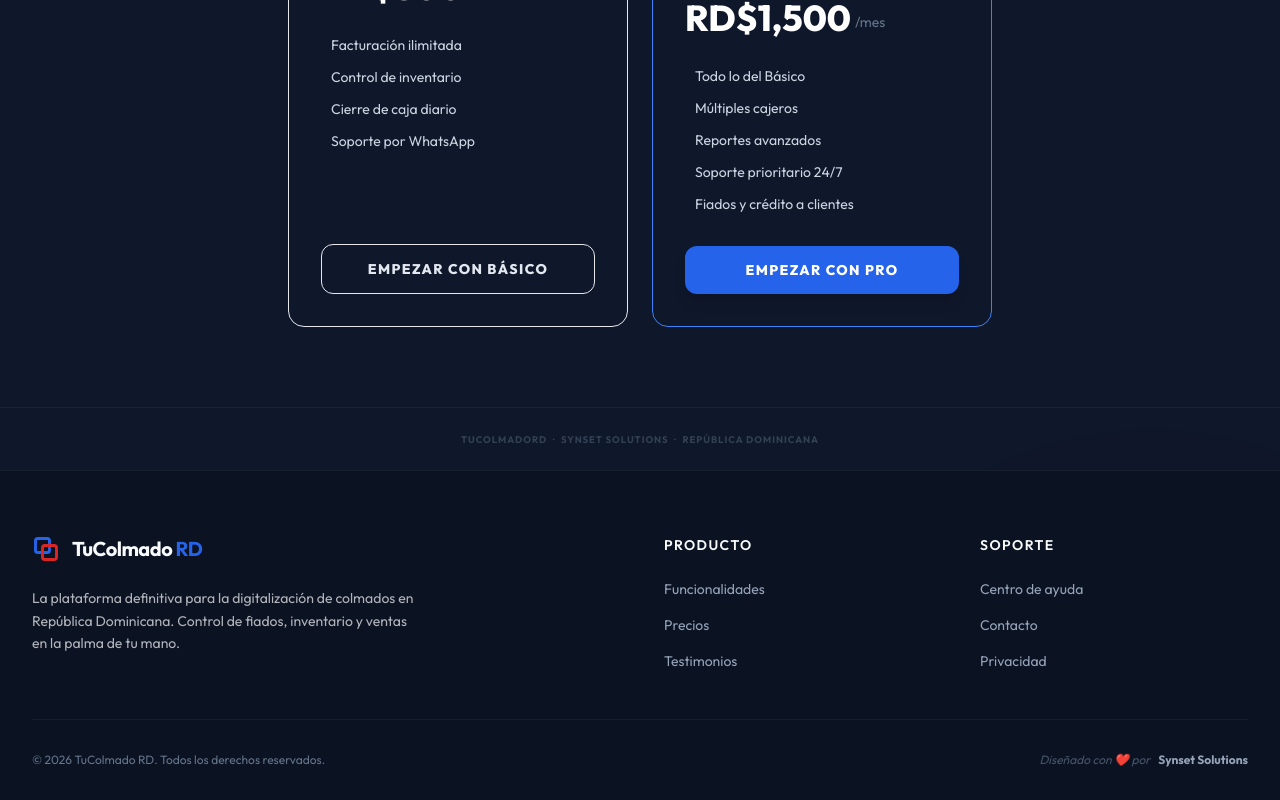
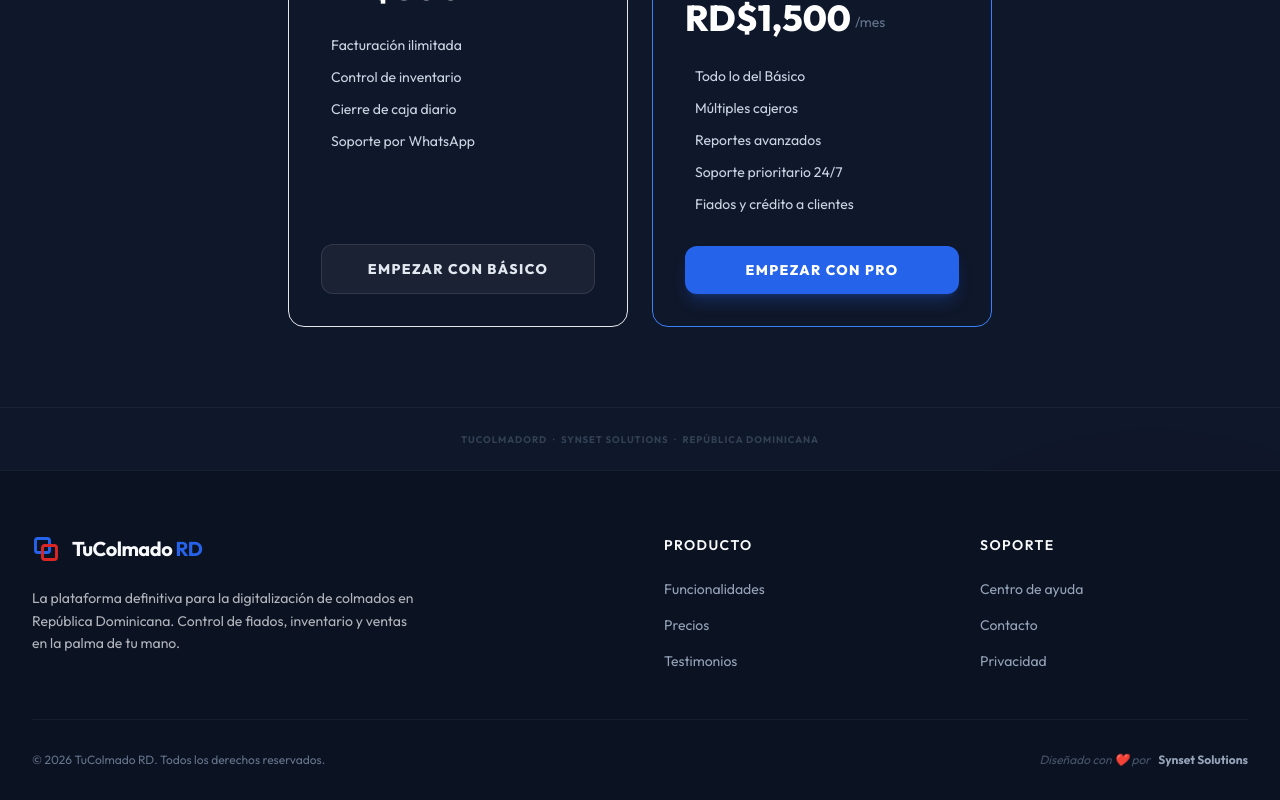
Before and after one commit to odimsom/TuColmadoRD-Monorepo, an Angular app in the folder frontend/web-admin/: page / in a window 1280 px wide. Shown: the part 821-1621 px from the top of the page. Built offline with nearby package versions, Linux system fonts and the light colour scheme.

Commit message:
fix(home): use ngClass for plan card hover styles so Tailwind scans them

```diff
--- a/frontend/web-admin/src/app/features/public/home/home.html
+++ b/frontend/web-admin/src/app/features/public/home/home.html
@@ -87,16 +87,9 @@
         <button
           (click)="goToRegister()"
           class="w-full py-3.5 rounded-xl font-black text-sm uppercase tracking-widest transition-all"
-          [class.bg-blue-600]="plan.highlighted"
-          [class.hover\:bg-blue-500]="plan.highlighted"
-          [class.text-white]="plan.highlighted"
-          [class.shadow-lg]="plan.highlighted"
-          [class.shadow-blue-600\/25]="plan.highlighted"
-          [class.bg-white\/5]="!plan.highlighted"
-          [class.hover\:bg-white\/10]="!plan.highlighted"
-          [class.text-slate-200]="!plan.highlighted"
-          [class.border]="!plan.highlighted"
-          [class.border-white\/10]="!plan.highlighted"
+          [ngClass]="plan.highlighted
+            ? 'bg-blue-600 hover:bg-blue-500 text-white shadow-lg shadow-blue-600/25'
+            : 'bg-white/5 hover:bg-white/10 text-slate-200 border border-white/10'"
         >
           Empezar con {{ plan.name }}
         </button>
```
